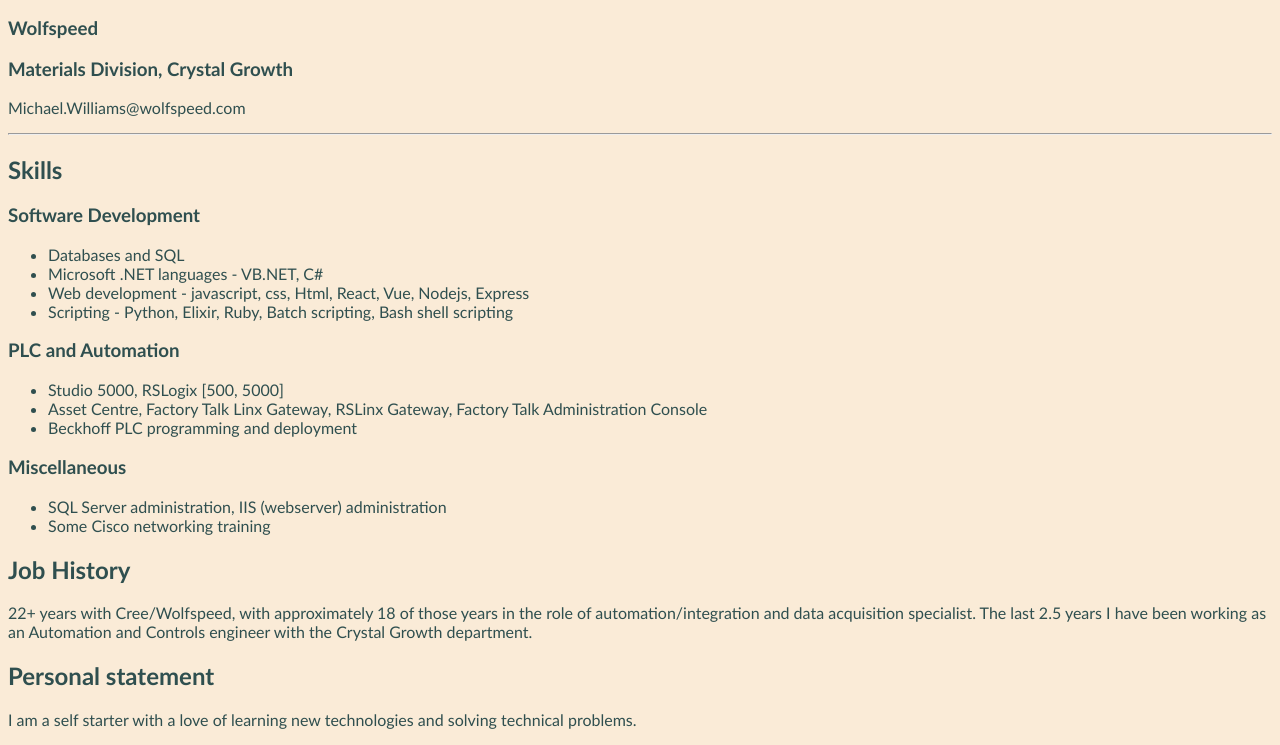
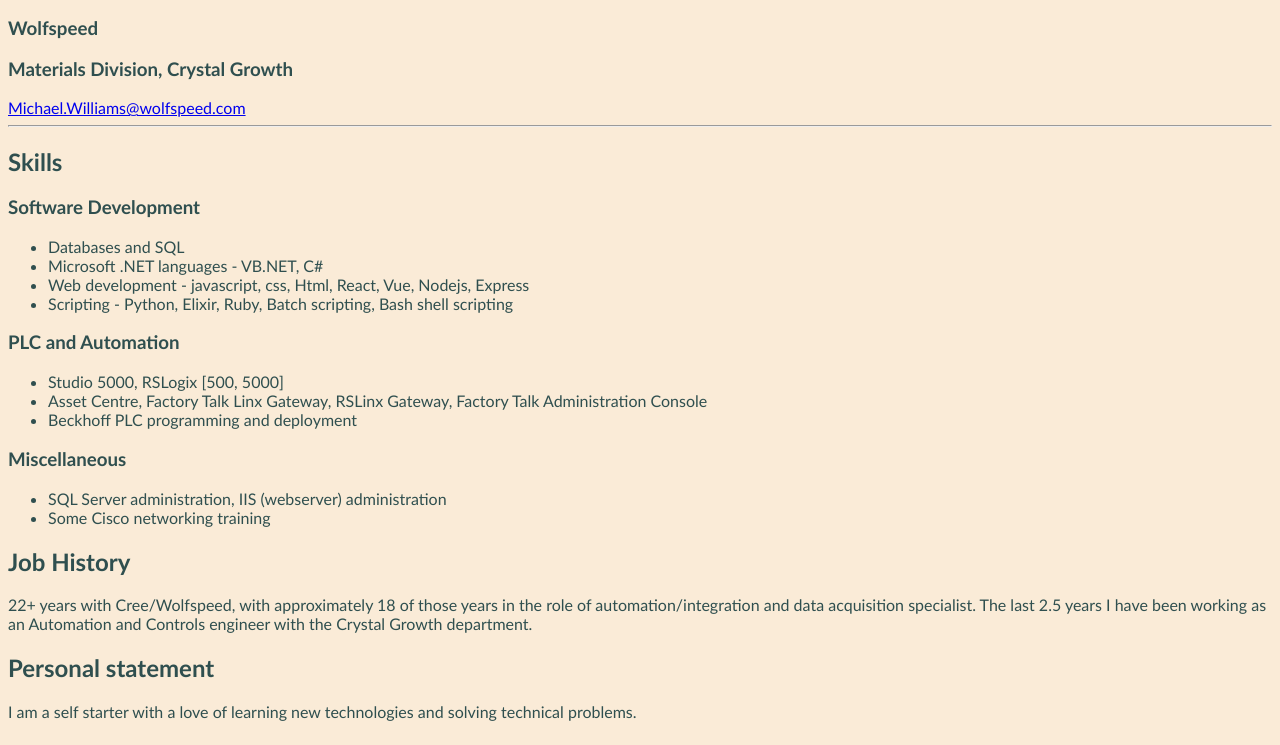
Before and after one commit to theillf8d/cv, a plain HTML site: page index.html in a window 1280 px wide. Shown: the part 114-859 px from the top of the page. Drawn offline with Linux system fonts and the light colour scheme.

Commit message:
update email link

```diff
--- a/index.html
+++ b/index.html
@@ -14,7 +14,7 @@
   <h2>Automation and Controls Engineer</h2>
   <h3>Wolfspeed</h3>
   <h3>Materials Division, Crystal Growth</h3>
-  <p>Michael.Williams@wolfspeed.com</p>
+  <a href="mailto:Michael.Williams@wolfspeed.com">Michael.Williams@wolfspeed.com</a>
   <hr>
   <h2>Skills</h2>
   <h3>Software Development</h3>
@@ -41,5 +41,6 @@
     Crystal Growth department.</p>
   <h2>Personal statement</h2>
   <p>I am a self starter with a love of learning new technologies and solving technical problems.</p>
-  </body>
+</body>
+
 </html>
```
